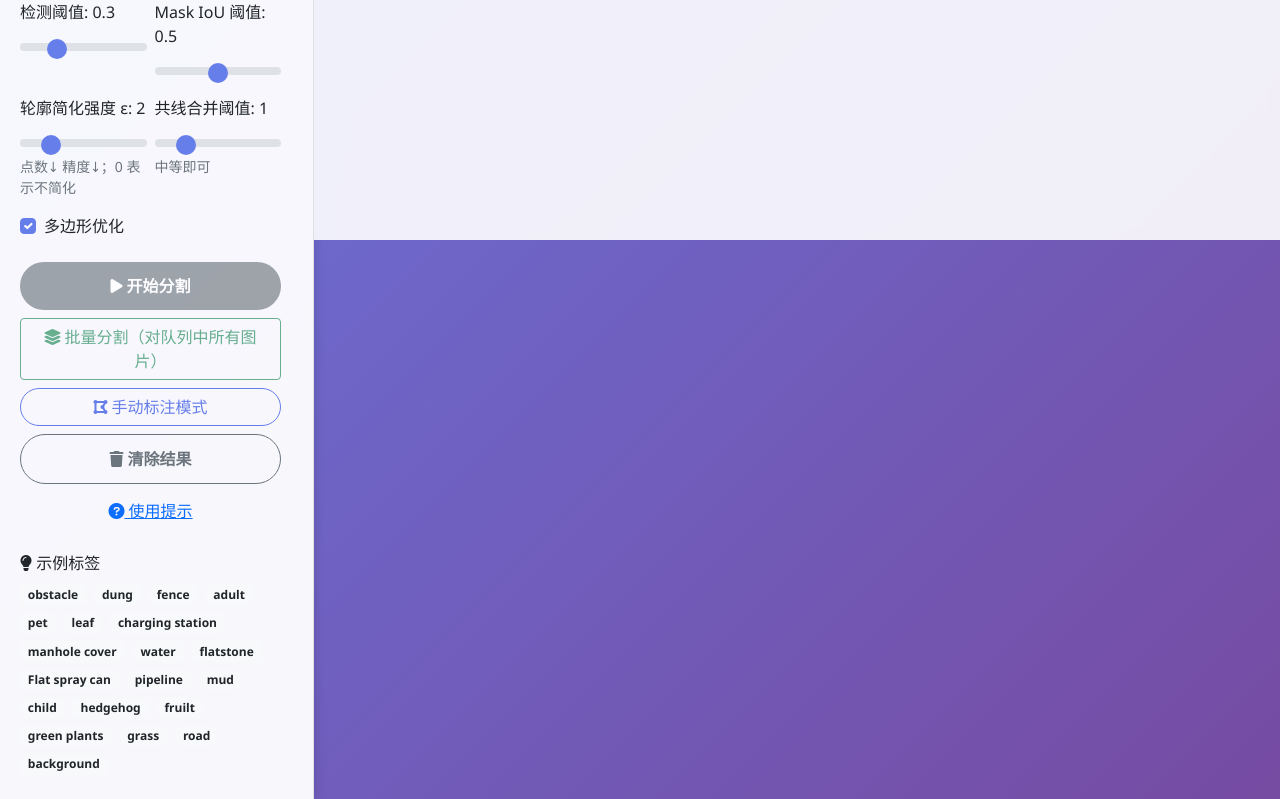
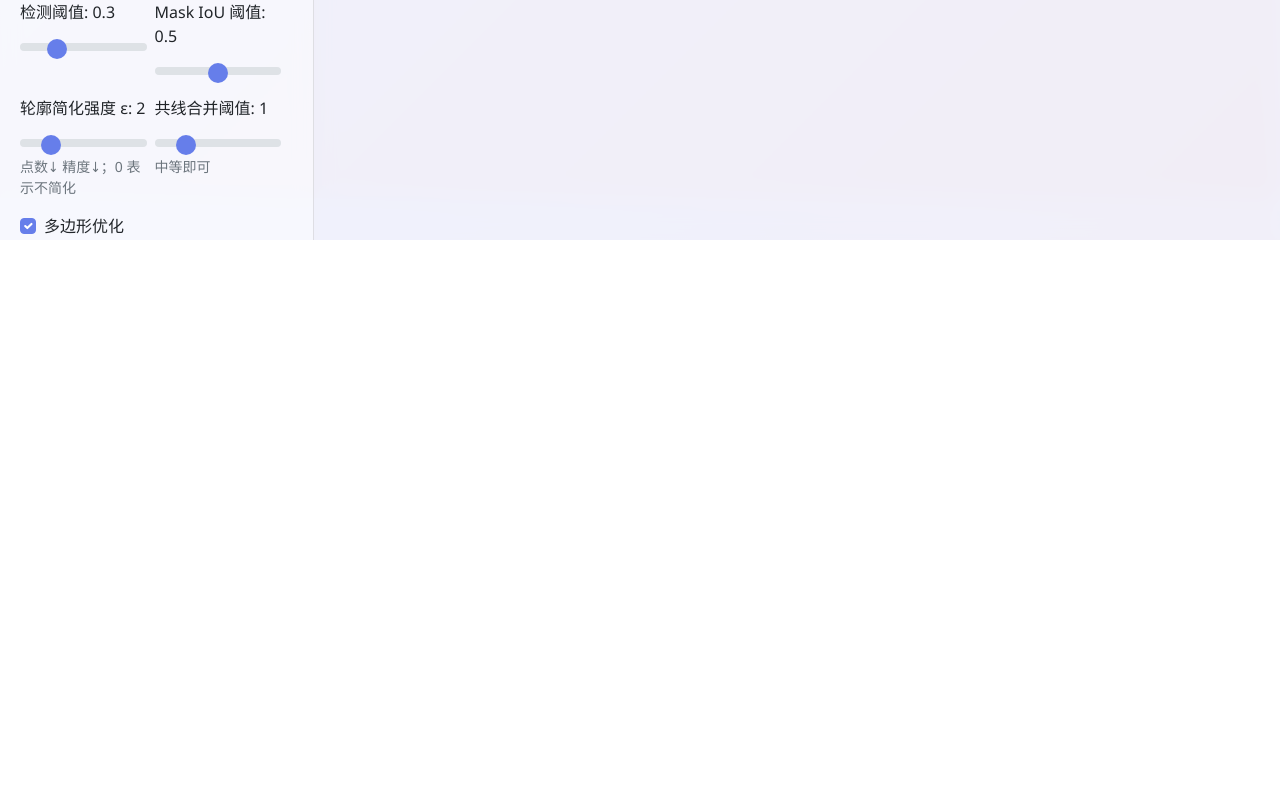
Before and after one commit to the-sword/auto_labling, a Flask app: page / in a window 1280 px wide. Shown: the part 610-1409 px from the top of the page. After the commit the page ends 850 px from the top, so only its background shows below. Run offline with Flask 3, Linux system fonts and the light colour scheme; some libraries are stand-ins or nearby versions.

Commit message:
refactor(layout): 优化页面布局和滚动
- 修改 body 使用 min-height: 100vh 以适应不同屏幕高度
- 移除 container-fluid 的多余样式，简化布局结构
- 调整 tab-content 样式，允许内容滚动
- 侧边栏使用 100vh 高度，确保滚动时保持全高

```diff
--- a/static/css/style.css
+++ b/static/css/style.css
@@ -23,28 +23,14 @@
 body {
     font-family: 'Segoe UI', Tahoma, Geneva, Verdana, sans-serif;
     background: linear-gradient(135deg, #667eea 0%, #764ba2 100%);
-    height: 100%;
+    min-height: 100vh;
     margin: 0;
     padding: 0;
-    overflow: hidden; /* Prevent body scroll */
 }
 
 .container-fluid {
     padding: 0;
-    height: 100%;
-    display: flex;
-    flex-direction: column;
-}
-
-.tab-content,
-.tab-pane,
-.tab-pane .row {
-    height: 100%;
-}
-
-.tab-content {
-    flex-grow: 1;
-    overflow-y: hidden;
+    height: 100vh;
 }
 
 /* 侧边栏样式 */
@@ -52,7 +38,7 @@
     background: rgba(255, 255, 255, 0.95);
     backdrop-filter: blur(10px);
     border-right: 1px solid rgba(0, 0, 0, 0.1);
-    height: 100%;
+    height: 100vh;
     overflow-y: auto;
     box-shadow: 2px 0 10px rgba(0, 0, 0, 0.1);
 }
```
